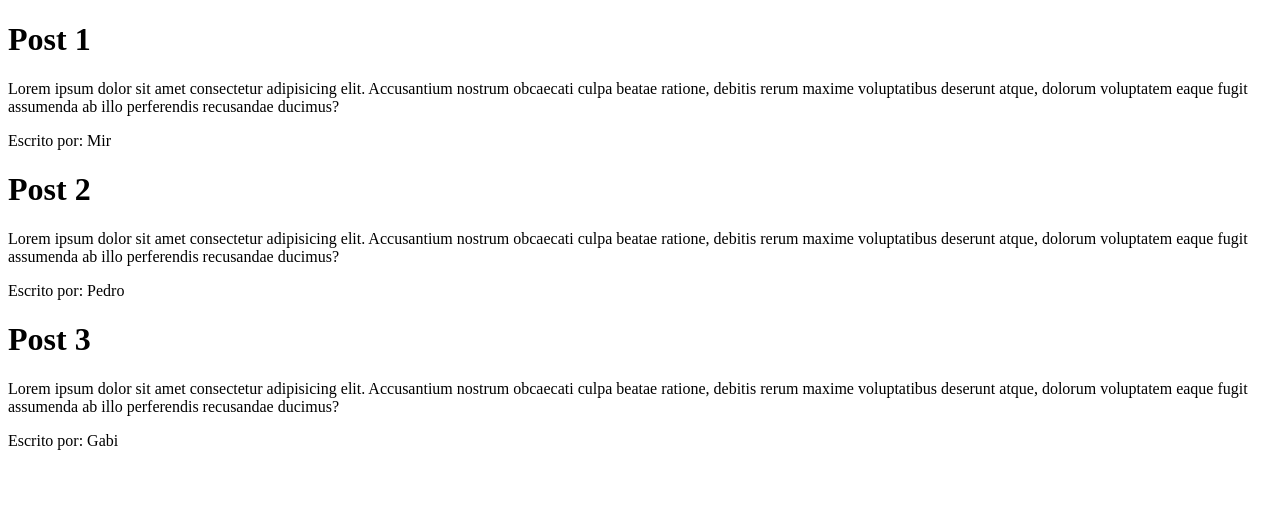
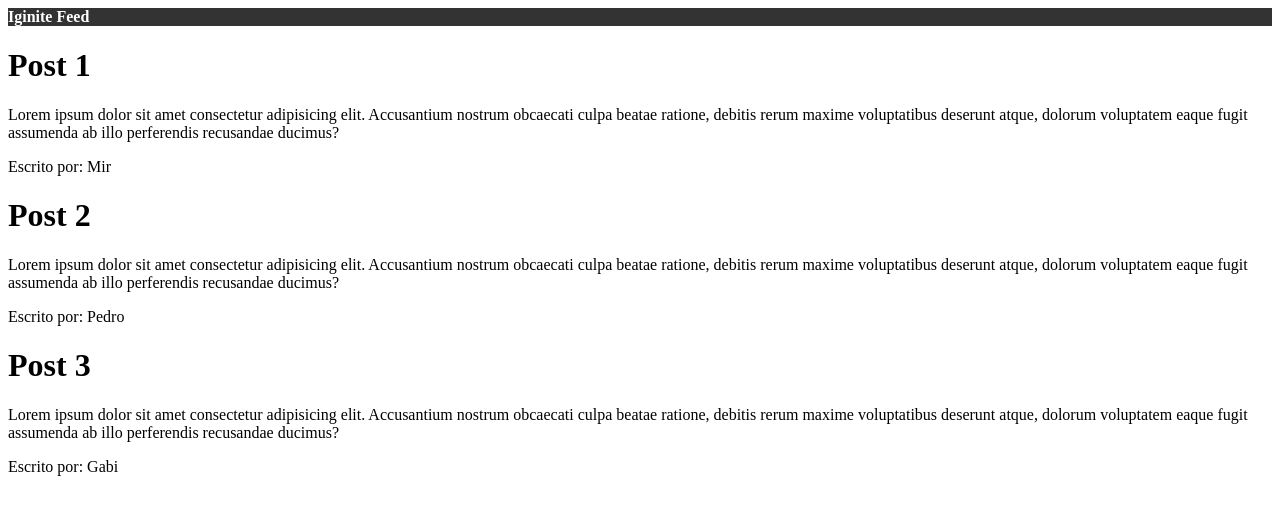
Before and after one commit to deppbrazil/ignite-01-fundamentos-reactjs, a React (Vite) app: page / in a window 1280 px wide. Shown: the top 510 px of the page. Built offline with nearby package versions, Linux system fonts and the light colour scheme.

Commit message:
feat: add css modules

```diff
--- a/src/App.jsx
+++ b/src/App.jsx
@@ -1,8 +1,10 @@
-import { Post } from "./Post.jsx";
+import { Post } from "./Post";
+import { Header } from "./components/Header"
 
 export function App() {
   return (
     <>
+      <Header />
       <Post
         title="Post 1"
         author="Mir"
--- /dev/null
+++ b/src/components/Header.jsx
@@ -0,0 +1,9 @@
+import style from "./Header.module.css";
+
+export function Header() {
+  return (
+    <header className={style.header}>
+      <strong>Iginite Feed</strong>
+    </header>
+  )
+}
--- /dev/null
+++ b/src/components/Header.module.css
@@ -0,0 +1,4 @@
+.header {
+  color: #fff;
+  background: #333;
+}
```
